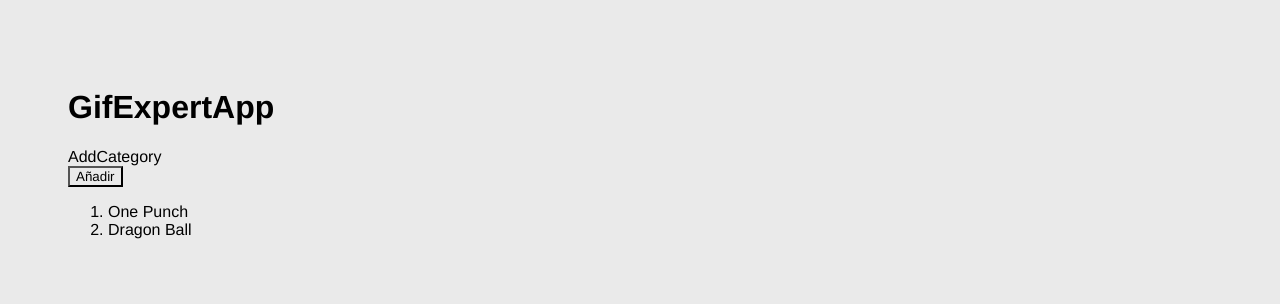
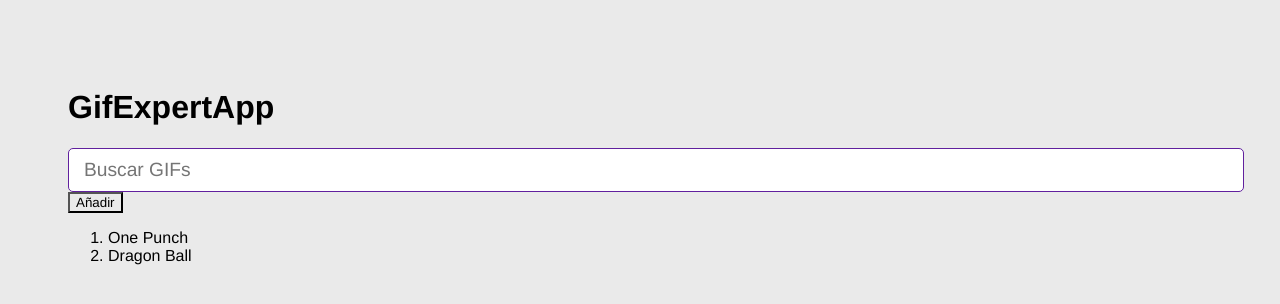
Before and after one commit to AntoSanz/Curso-React-Udemy, a React (Vite) app in the folder 04-gif-expert-app/: page / in a window 1280 px wide. Shown: the top 304 px of the page. Built offline with nearby package versions, Linux system fonts and the light colour scheme.

Commit message:
78. Componente AddCategory

```diff
--- a/04-gif-expert-app/src/GifExpertApp.jsx
+++ b/04-gif-expert-app/src/GifExpertApp.jsx
@@ -13,9 +13,13 @@ export const GifExpertApp = () => {
 
     return (
         <>
+            {/* titulo */}
             <h1>GifExpertApp</h1>
+
+            {/* Input */}
             <AddCategory />
 
+            {/* Categorias */}
             <button onClick={onAddCategory}>Añadir</button>
             <ol>
                 {categories.map((category) => {
--- a/04-gif-expert-app/src/styles/components/AddCategory.jsx
+++ b/04-gif-expert-app/src/styles/components/AddCategory.jsx
@@ -1,5 +1,21 @@
+import { useState } from 'react';
+
 export const AddCategory = () => {
-  return (
-    <div>AddCategory</div>
-  )
-}
+    const [inputValue, setInputValue] = useState('Dragon Ball');
+
+    const onInputChange = ({ target }) => {
+        console.log(target.value);
+        setInputValue(target.value);
+    };
+
+    const onSubmit = (e) => {
+        e.preventDefault();
+        console.log(inputValue);
+    };
+
+    return (
+        <form onSubmit={(e) => onSubmit(e)}>
+            <input type="text" placeholder="Buscar GIFs" onChange={(e) => onInputChange(e)} />
+        </form>
+    );
+};
```
